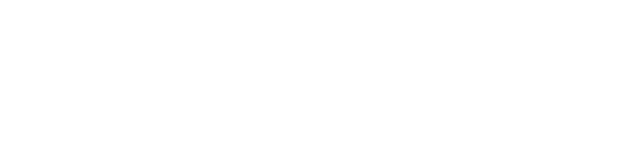
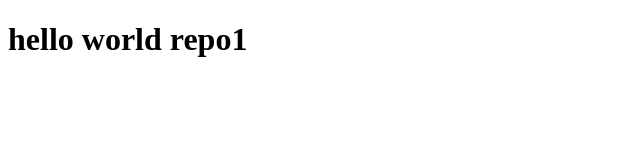
Before and after one commit to sindano1/testrepo1, a plain HTML site: page index.html in a window 1280 px wide. Shown: the whole page, without its empty margins (0-640 px from the left). Drawn offline with Linux system fonts and the light colour scheme.

Commit message:
added h1

```diff
--- a/index.html
+++ b/index.html
@@ -7,6 +7,6 @@
     <title>Document</title>
 </head>
 <body>
-
+    <h1> hello world repo1</h1>
 </body>
 </html>
```
